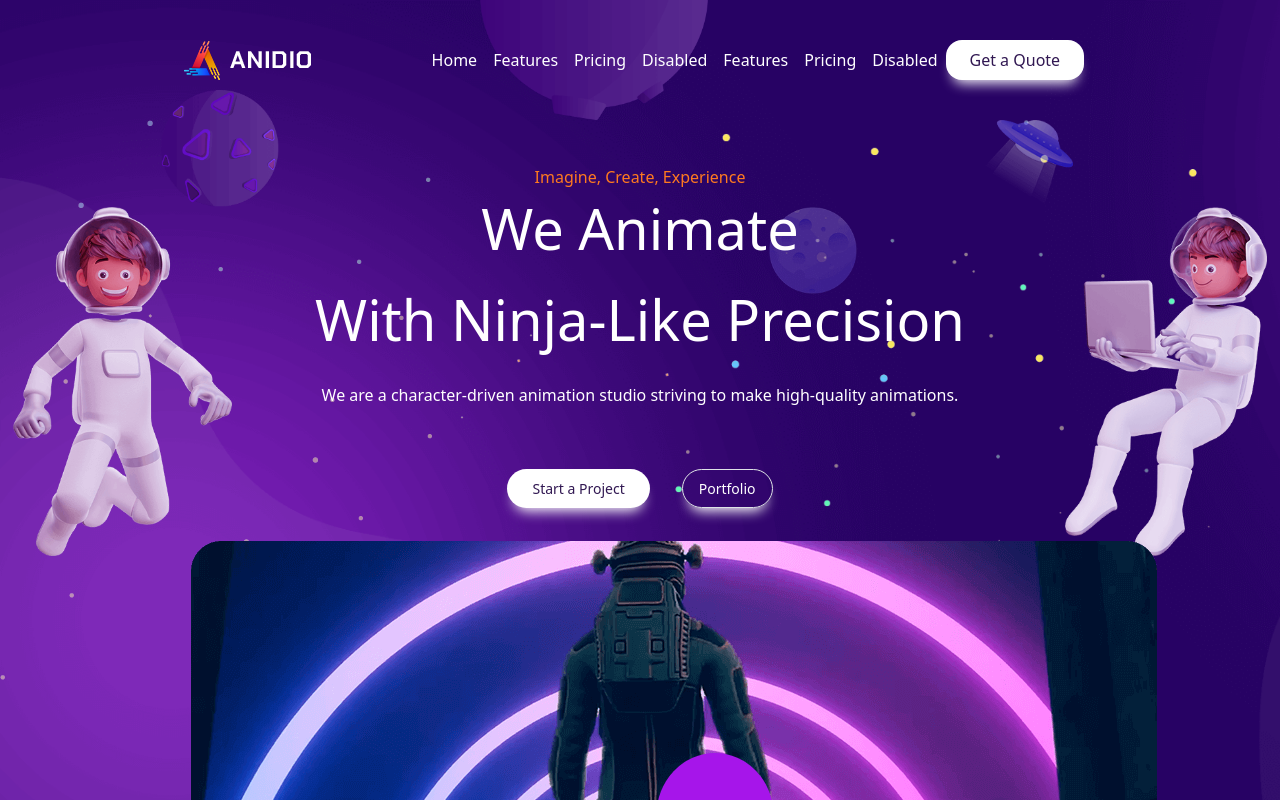
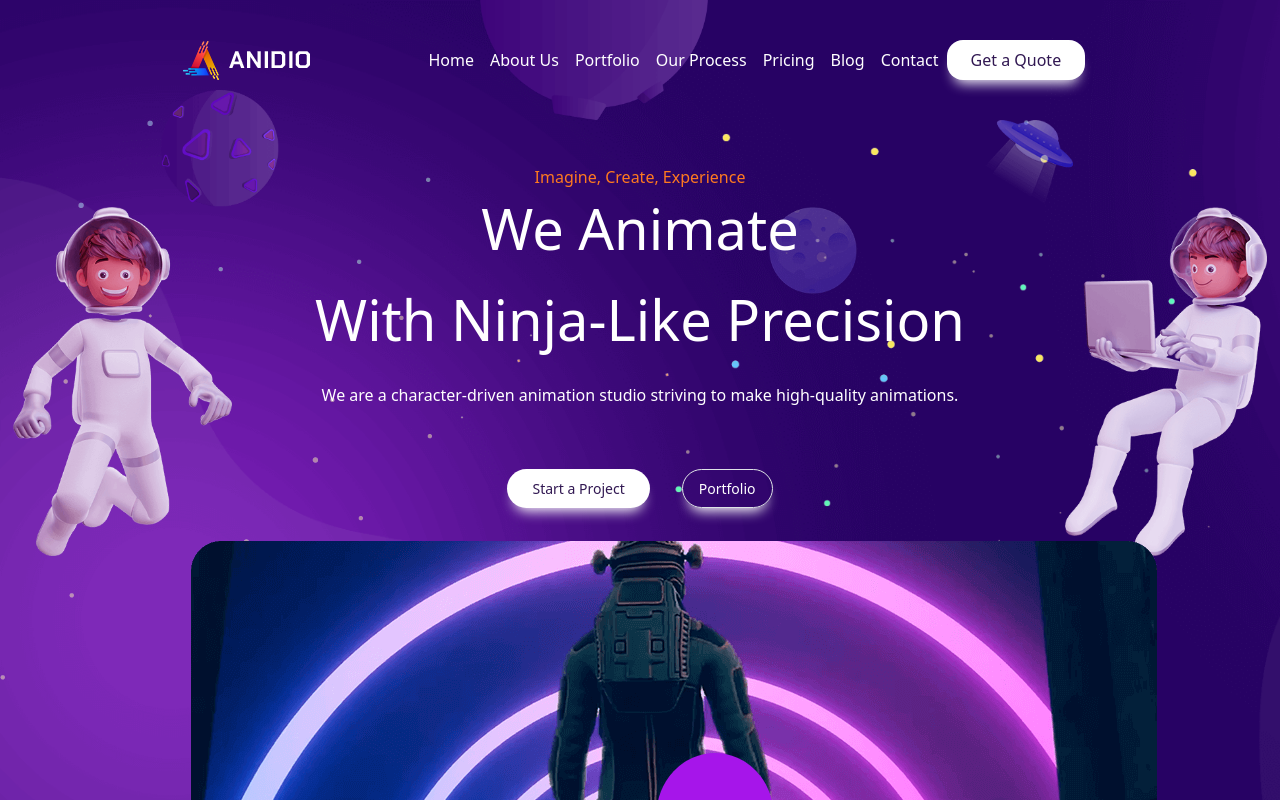
Before and after one commit to davidetaribelli/proj-html-vuejs, a Vue app: page / in a window 1280 px wide. Shown: the top 800 px of the page. Built offline with nearby package versions, Linux system fonts and the light colour scheme.

Commit message:
Add props in header

```diff
--- a/src/App.vue
+++ b/src/App.vue
@@ -8,13 +8,26 @@ export default {
     PageHeader,
     PageMain,
     PageFooter
+  },
+  data() {
+    return {
+      linkList: [
+        { link: "Home" },
+        { link: "About Us" },
+        { link: "Portfolio" },
+        { link: "Our Process" },
+        { link: "Pricing" },
+        { link: "Blog" },
+        { link: "Contact" },
+      ]
+    }
   }
 }
 </script>
 
 <template>
   <header>
-    <PageHeader />
+    <PageHeader :linkArray="linkList" />
   </header>
   <main>
     <PageMain />
--- a/src/components/PageHeader.vue
+++ b/src/components/PageHeader.vue
@@ -1,6 +1,9 @@
 <script>
 export default {
     name: "PageHeader",
+    props: [
+        "linkArray",
+    ],
 }
 </script>
 
@@ -23,13 +26,10 @@ export default {
                                 </button>
                                 <div class="collapse navbar-collapse" id="navbarNavAltMarkup">
                                     <div class="navbar-nav">
-                                        <a class="nav-link text-white" href="#">Home</a>
-                                        <a class="nav-link text-white" href="#">Features</a>
-                                        <a class="nav-link text-white" href="#">Pricing</a>
-                                        <a class="nav-link text-white">Disabled</a>
-                                        <a class="nav-link text-white" href="#">Features</a>
-                                        <a class="nav-link text-white" href="#">Pricing</a>
-                                        <a class="nav-link text-white">Disabled</a>
+                                        <a v-for="link in linkArray" class="nav-link text-white" href="#">
+                                            {{ link.link }}
+                                        </a>
+
                                         <button class="bg-white border-0 rounded-4 px-4">Get a Quote</button>
                                     </div>
                                 </div>
```
